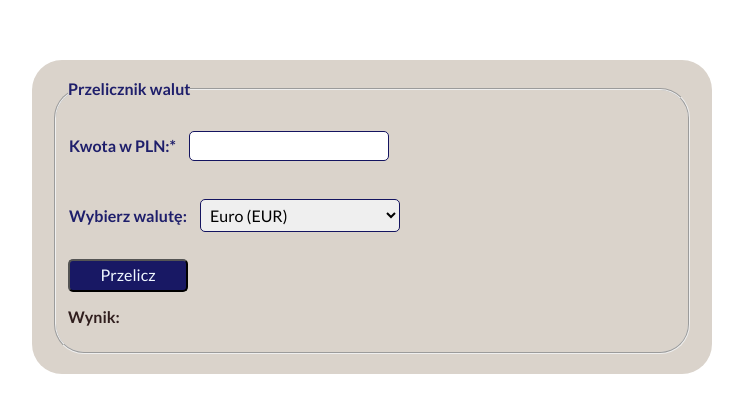
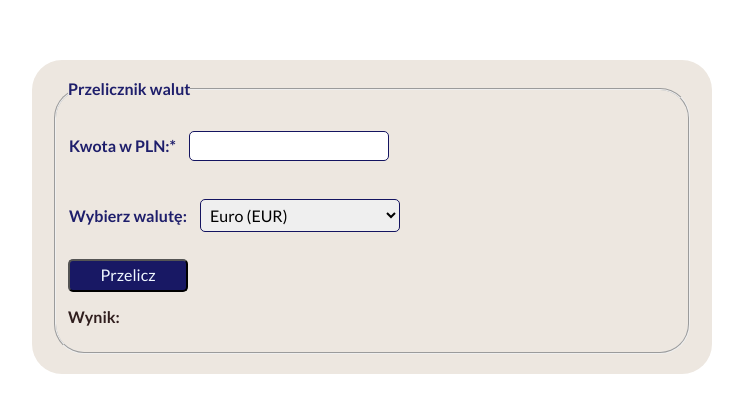
Before and after one commit to MonikaPanasiuk/Currency-conventer, a plain HTML site: page index.html in a window 1280 px wide. Shown: the whole page, without its empty margins (268-1011 px from the left). Drawn offline with nearby package versions, Linux system fonts and the light colour scheme.

Commit message:
background color changed - lighter color

```diff
--- a/css/form.css
+++ b/css/form.css
@@ -3,7 +3,7 @@
     padding: 20px;
     color: #1e1e6b;
     font-weight: bold;
-    background-color: #dad3cb;
+    background-color: #ede7e0;
     border-radius: 30px;
 
 }
```
